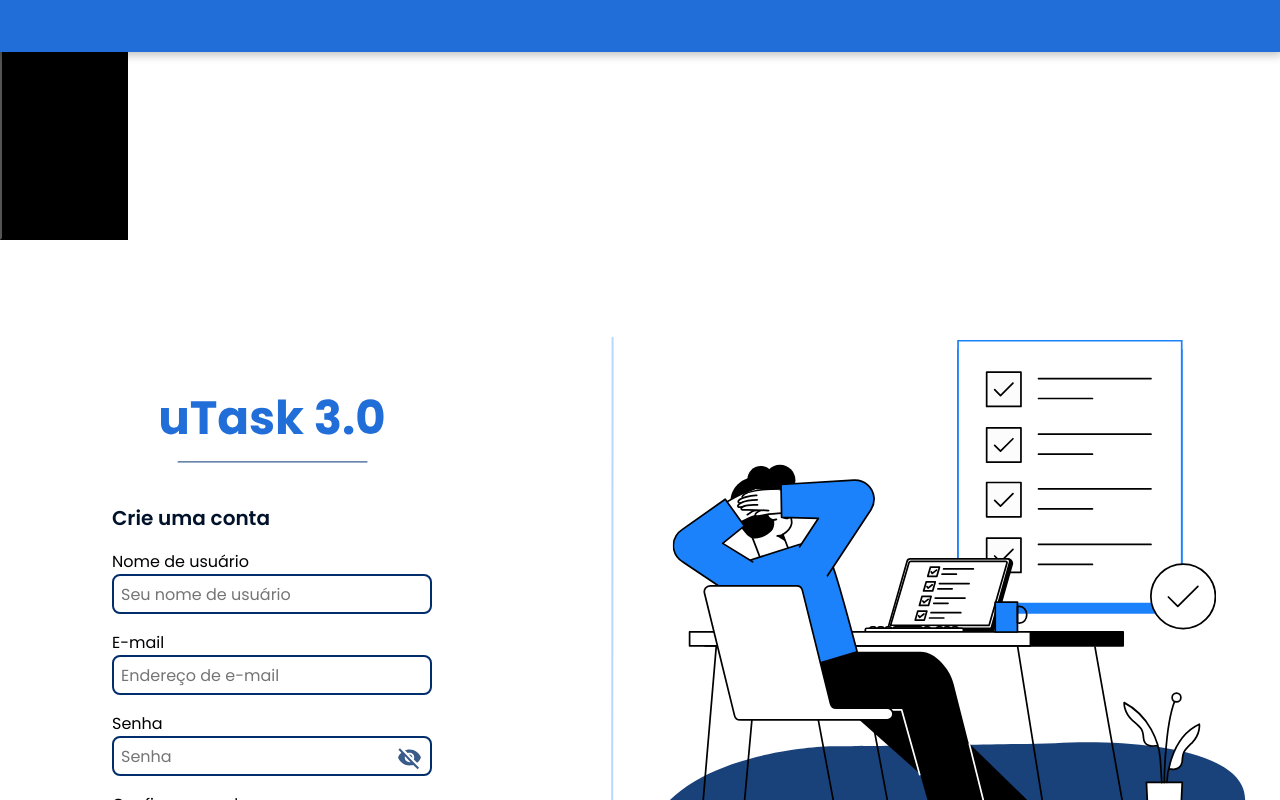
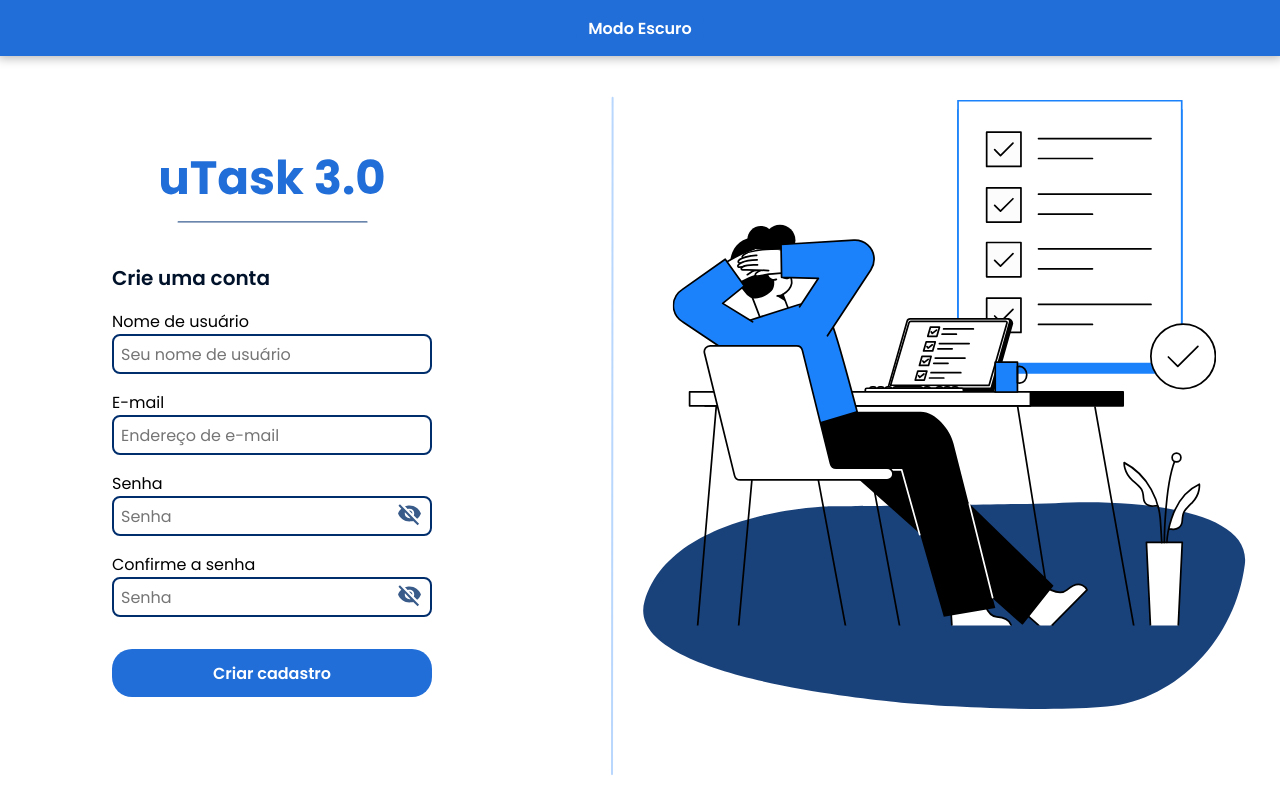
Before and after one commit to JoaoTrindade1404/Projeto-utask, a React (Vite) app: page /cadastro in a window 1280 px wide. Shown: the top 800 px of the page. Built offline with nearby package versions, Linux system fonts and the light colour scheme.

Commit message:
botao melhrado

```diff
--- a/src/App.jsx
+++ b/src/App.jsx
@@ -4,6 +4,7 @@ import SignUpPage from "./components/SignUpPage"
 import LoginPage from "./components/LoginPage";
 import { BrowserRouter as Router, Routes, Route } from "react-router-dom";
 import { useState, useEffect } from "react";
+import ToggleTheme from "./ToggleTheme";
 
 
 function App() {
@@ -18,11 +19,10 @@ function App() {
 
   return (
     <div className={toggleTheme}>
-      <button id="butao" onClick={toggleTheme}>CLIQUE AQUI</button>
       <Router>
       <Routes>
-        <Route path="/" element={<LoginPage darkMode={darkMode} />} />
-        <Route path="/cadastro" element={<SignUpPage />} />
+        <Route path="/" element={<LoginPage darkMode={darkMode}  toggleTheme={toggleTheme}/>} />
+        <Route path="/cadastro" element={<SignUpPage darkMode={darkMode} toggleTheme={toggleTheme}/>} />
       </Routes>
       </Router>
     </div>
--- /dev/null
+++ b/src/ToggleTheme.jsx
@@ -0,0 +1,12 @@
+import React from 'react'
+import styles from './ToggleTheme.module.css'
+
+function ToggleTheme({darkMode, toggleTheme}){
+    return(
+        <button className={styles.toggletheme} onClick={toggleTheme}>
+            {darkMode ? 'Modo Claro' : 'Modo Escuro'}
+        </button>
+    )
+}
+
+export default ToggleTheme
--- /dev/null
+++ b/src/ToggleTheme.module.css
@@ -0,0 +1,12 @@
+.toggletheme{
+    border-radius: 20px;
+    background: var(--blue-200);
+    width: 10vw;
+    height: 6vh;
+    font-weight: 600;
+    color: white;
+    font-size: 1rem;
+    border: none;
+    font-family: "Poppins", sans-serif;
+    cursor: pointer;
+}
--- a/src/components/Header.jsx
+++ b/src/components/Header.jsx
@@ -1,9 +1,10 @@
+import ToggleTheme from '../ToggleTheme'
 import styles from './Header.module.css'
 
-function Header({darkMode}){
+function Header({darkMode, toggleTheme}){
     return(
         <header className={`${styles.header} ${darkMode ? styles.dark : styles.light}`}>
-
+            <ToggleTheme className={styles.botaoTema} darkMode={darkMode} toggleTheme={toggleTheme}/>
         </header>
     )
 }
--- a/src/components/Header.module.css
+++ b/src/components/Header.module.css
@@ -1,19 +1,25 @@
-.header{
+.header {
+  display: flex;
   width: 100%;
-    height: 3.25rem;
-    background: var(--blue-200);
+  height: 7vh;
   flex-shrink: 0;
-    box-shadow: 0px 0px 10px 2px rgba(0, 0, 0, 0.30);
+  box-shadow: 0px 0px 10px 2px rgba(0, 0, 0, 0.3);
   position: fixed;
   top: 0;
   left: 0;
   transition: 0.3s;
+  justify-content: center;
+  align-items: center;
 }
 
-.light{
+.light {
   background: var(--blue-200);
 }
 
-.dark{
+.dark {
   background: var(--dark-2);
 }
+
+.header button {
+
+}
--- a/src/components/LoginPage.jsx
+++ b/src/components/LoginPage.jsx
@@ -3,10 +3,10 @@ import LoginForms from "./LoginForms"
 import styles from './LoginPage.module.css'
 import imgLogin from '../assets/login-img.svg'
 import divisor from '../assets/Divisor.svg'
-function LoginPage({darkMode}){
+function LoginPage({darkMode, toggleTheme}){
     return(
         <div className={`${styles.loginpage} ${darkMode ? styles.dark : styles.light}`}>
-            <Header darkMode={darkMode}/>
+            <Header darkMode={darkMode} toggleTheme={toggleTheme}/>
             <img src={imgLogin} className={styles.img} alt="Imagem login" />
             <img src={divisor} className={styles.divisoria} />
             <LoginForms />
--- a/src/components/SignUpForm.jsx
+++ b/src/components/SignUpForm.jsx
@@ -4,14 +4,14 @@ import iconNaoVer from '../assets/icon NaoVisivel.svg'
 import iconVer from '../assets/iconVer.svg'
 import { useState } from "react";
 
-function SignUpForm() {
+function SignUpForm({darkMode}) {
   const [showPassword, setShowPassword] = useState(false);
 
       const togglePassword = () => {
         setShowPassword(!showPassword);
       };
   return (
-    <div className={styles.container}>
+    <div className={`${styles.container} ${darkMode ? styles.dark : styles.light}`}>
       <img className={styles.logo} src={utasklogo} alt="Logo Utask" />
       <form className={styles.signForm}>
         <h1>Crie uma conta</h1>
--- a/src/components/SignUpForm.module.css
+++ b/src/components/SignUpForm.module.css
@@ -41,7 +41,6 @@
   }
 
   .signForm button {
-    width: 100%;
     border-radius: 20px;
     background: var(--blue-200);
     width: 25vw;
@@ -67,8 +66,12 @@
   .iconSenha{
     position: absolute;
     right: 3%;
-    top: 50%;
+    top: 45%;
     width: 2vw;
     height: 3.5vh;
     cursor: pointer;
   }
+
+  .dark h1{
+    color: white;
+  }
--- a/src/components/SignUpPage.jsx
+++ b/src/components/SignUpPage.jsx
@@ -4,11 +4,11 @@ import styles from "./SignUpPage.module.css"
 import SignUpForm from "./SignUpForm";
 import divisor from '../assets/Divisor.svg'
 
-function SignUpPage() {
+function SignUpPage({darkMode, toggleTheme}) {
   return (
     <div className={styles.signpage}>
-      <Header />
-      <SignUpForm />
+      <Header darkMode={darkMode} toggleTheme={toggleTheme}/>
+      <SignUpForm darkMode={darkMode}/>
       <img className={styles.divisor}  src={divisor} />
       <img className={styles.ilustracao} src={img} alt="Ilustração" />
     </div>
--- a/src/global.css
+++ b/src/global.css
@@ -59,9 +59,3 @@ body.dark{
 .dark a {
   color: var(--white);
 }
-
-#butao {
-  width: 10vw;
-  height: 30vh;
-  background: black;
-}
```
Lines whose indentation alone changed are shown as unchanged.
